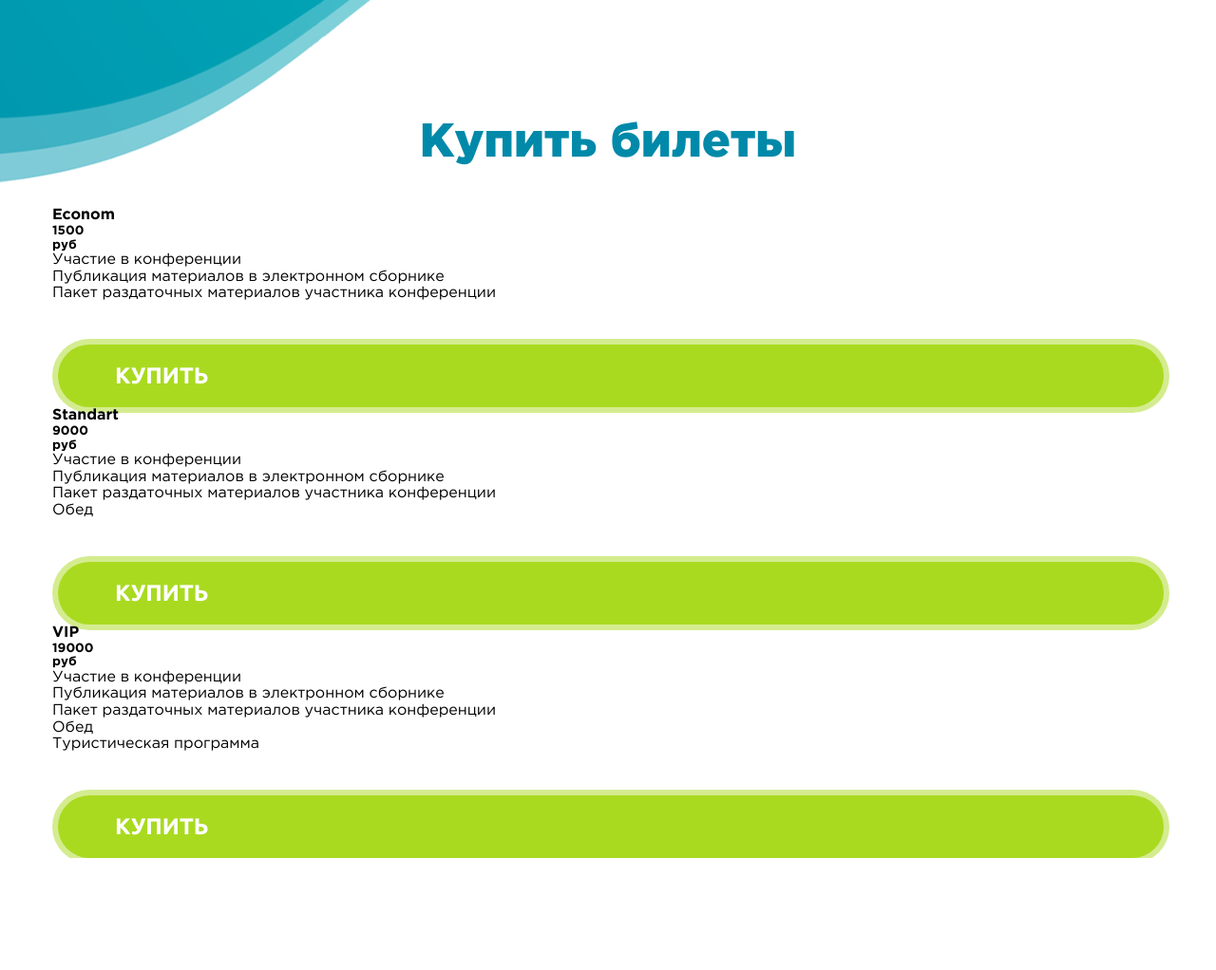
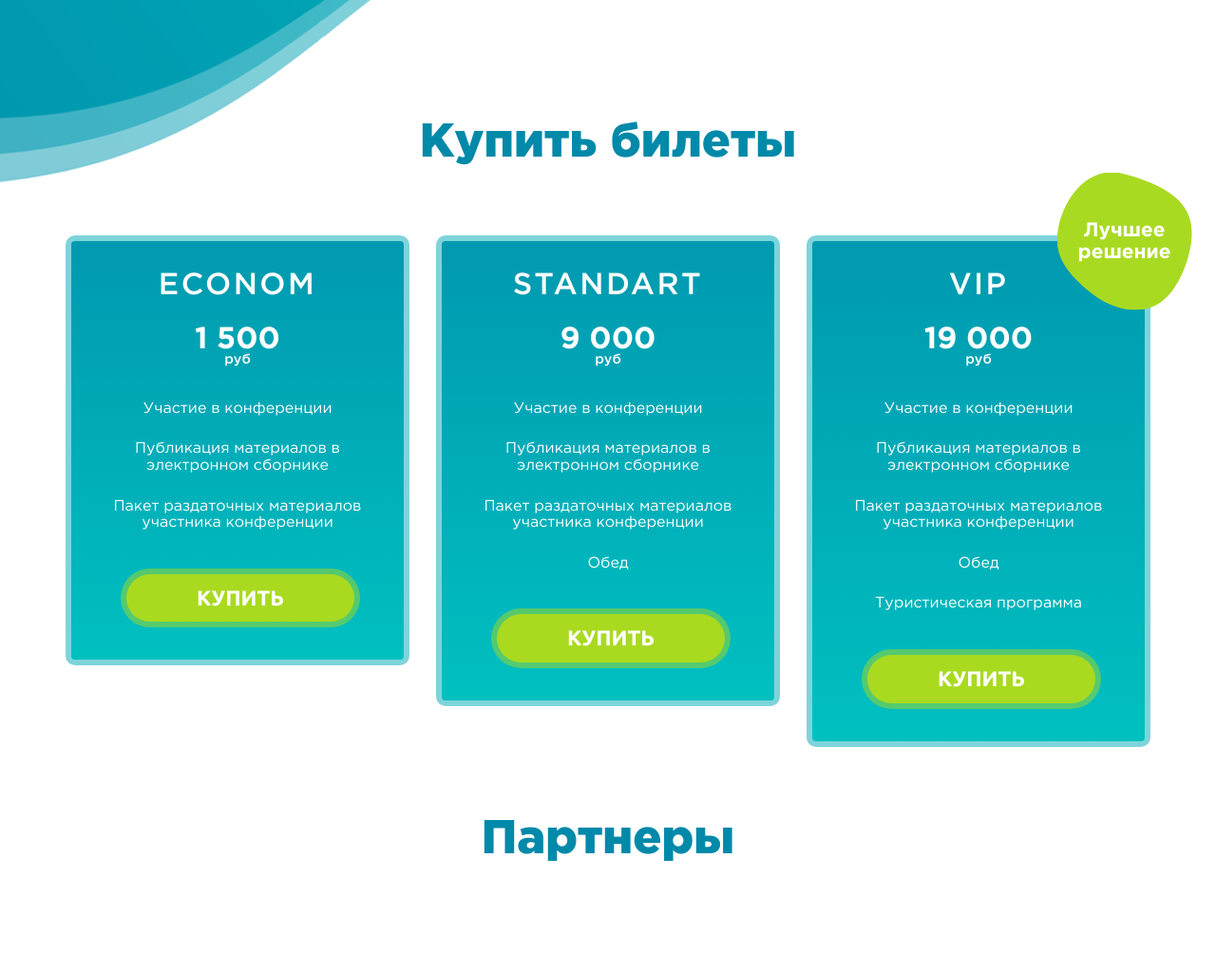
Before and after one commit to Gehart/EDU-Crimea-first-part, a plain HTML site: page index.html in a window 1280 px wide. Shown: the part 3720-4742 px from the top of the page at 95% size. Before the commit the page ends 4624 px from the top, so only its background shows below. Drawn offline with Linux system fonts and the light colour scheme.

Commit message:
Блок билетов

```diff
--- a/css/_at-conference.scss
+++ b/css/_at-conference.scss
@@ -11,6 +11,7 @@
 	margin-top: -70px;
 	margin-bottom: -70px;
 	padding-top: 70px;
+	padding-bottom: 70px;
 
 	color: #fff;
 
@@ -44,10 +45,6 @@ $item-padding: 20px;
 	border-radius: 5px;
 
 	text-align: center;
-
-	// display: flex;
-	// flex-direction: column;
-	// justify-content: space-between;
 
 	h4 {
 		font-size: 2em;
--- a/css/_buy-tickets.scss
+++ b/css/_buy-tickets.scss
@@ -0,0 +1,86 @@
+.buy-tickets {
+	color: #fff;
+
+}
+
+.buy-tickets-item-wrapper {
+	display: flex;
+	justify-content: space-around;
+	align-items: flex-start;
+	flex-wrap: wrap;
+}
+
+.buy-tickets-item {
+	width: 31%;
+    min-width: 330px;
+    margin: 30px 10px 0px 10px;
+	padding: $item-padding;
+
+
+	background: linear-gradient(0deg, #00c0c0, #0099b0);
+	border: 6px solid #7fd4db;
+
+
+// 	border-image: linear-gradient(0deg, rgba(0, 192, 192, 0.5), rgba(0, 153, 176, 0.5));
+// 	border-slice: 1;
+// 	border-image: linear-gradient(to right, transparent 0%, #ADF2F7 100%);
+// border-image-slice: 1;
+	border-radius: 10px;
+
+	text-align: center;
+
+	position: relative;
+	h4 {
+		font-size: 2em;
+		font-weight: 500;
+		letter-spacing: .15rem;
+		padding-top: 10px;
+	}
+
+	h5 {
+	    font-size: 2em;
+	    line-height: 0.5;
+	    padding: 30px 0 40px 0;
+		span {
+			font-size: 0.9rem;
+			font-weight: 500;
+		}
+	}
+	p {
+		font-style: normal;
+		font-size: 1rem;
+		font-weight: normal;
+		padding-bottom: 25px;
+	}
+}
+
+.buy-tickets-item .btn {
+    font-size: 1.4rem;
+    margin-top: 20px;
+    margin-bottom: 20px;
+    padding: 13px 74px;
+    display: inline-block;
+}
+
+.best-advertisment {
+	position: absolute;
+    transform: translate(35%, -50%);
+	top: 0;
+	right: 0;
+	width: 145px;
+    height: 145px;
+	img  {
+	    width: inherit;
+	    height: inherit;
+	    object-fit: contain;
+	}
+
+	p {
+		position: absolute;
+	    top: 50%;
+	    padding: 0;
+	    transform: translateY(-50%);
+	    font-size: 1.3rem;
+	    font-weight: bold;
+	}
+}
--- a/css/_header.scss
+++ b/css/_header.scss
@@ -96,14 +96,13 @@ $header-heigth: 60px;
 
 @media (max-width: 960px) {
 	.navbar {
-		// display: none;
 		position: absolute;
 		right: 0;
 		top: $header-heigth;
 		width: 60%;
 		background-color: rgba(0, 137, 169, 0.8);
 		transform: translateX(100%);
-		transition: transform 0.5s ease-out;
+		transition: transform 0.3s ease-out;
 		ul {
 			height: calc(100vh - 60px);
 			flex-direction: column;
--- /dev/null
+++ b/css/_partners.scss
@@ -0,0 +1,3 @@
+.partners {
+    margin-top: 70px;
+}
--- a/css/_speakers.scss
+++ b/css/_speakers.scss
@@ -146,6 +146,11 @@ $margin-out-in: 24px;
 	.item-img {
 		height: 415px;
 	}
+
+	.section-title {
+		font-size: 40px;
+	}
+
 }
 
 @media (max-width: 450px) {
--- a/css/style.scss
+++ b/css/style.scss
@@ -30,3 +30,4 @@ a {
 @import 'speakers';
 @import 'at-conference';
 @import 'buy-tickets';
+@import 'partners';
--- a/index.html
+++ b/index.html
@@ -216,16 +216,16 @@
 			<h3 class="section-title">Купить билеты</h3>
 			<div class="buy-tickets-item-wrapper">
 				<div class="buy-tickets-item">
-					<h4>Econom</h4>
-					<h5>1500<br><span>руб</span></h5>
+					<h4>ECONOM</h4>
+					<h5>1 500<br><span>руб</span></h5>
 					<p>Участие в конференции</p>
 					<p>Публикация материалов в электронном сборнике</p>
 					<p>Пакет раздаточных материалов участника конференции</p>
 					<div class="btn">Купить</div>
 				</div>
 				<div class="buy-tickets-item">
-					<h4>Standart</h4>
-					<h5>9000<br><span>руб</span></h5>
+					<h4>STANDART</h4>
+					<h5>9 000<br><span>руб</span></h5>
 					<p>Участие в конференции</p>
 					<p>Публикация материалов в электронном сборнике</p>
 					<p>Пакет раздаточных материалов участника конференции</p>
@@ -234,14 +234,30 @@
 				</div>
 				<div class="buy-tickets-item">
 					<h4>VIP</h4>
-					<h5>19000<br><span>руб</span></h5>
+					<h5>19 000<br><span>руб</span></h5>
 					<p>Участие в конференции</p>
 					<p>Публикация материалов в электронном сборнике</p>
 					<p>Пакет раздаточных материалов участника конференции</p>
 					<p>Обед</p>
 					<p>Туристическая программа</p>
 					<div class="btn">Купить</div>
+					<div class="best-advertisment">
+						<img src="img/part2/best-advertisment.svg">
+						<p>Лучшее решение</p>
+					</div>
 				</div>
+			</div>
+		</div>
+	</section>
+
+	<section class="partners" id="partners">
+		<div class="container">
+			<h3 class="section-title">Партнеры</h3>
+			<div class="partner-logo-wrapper">
+				<div class="parner-logo"><img src="" alt=""></div>
+				<div class="parner-logo"><img src="" alt=""></div>
+				<div class="parner-logo"><img src="" alt=""></div>
+				<div class="parner-logo"><img src="" alt=""></div>
 			</div>
 		</div>
 	</section>
```
Also changed, not shown: css/style.css, img/part2/best-advertisment.svg (added).
